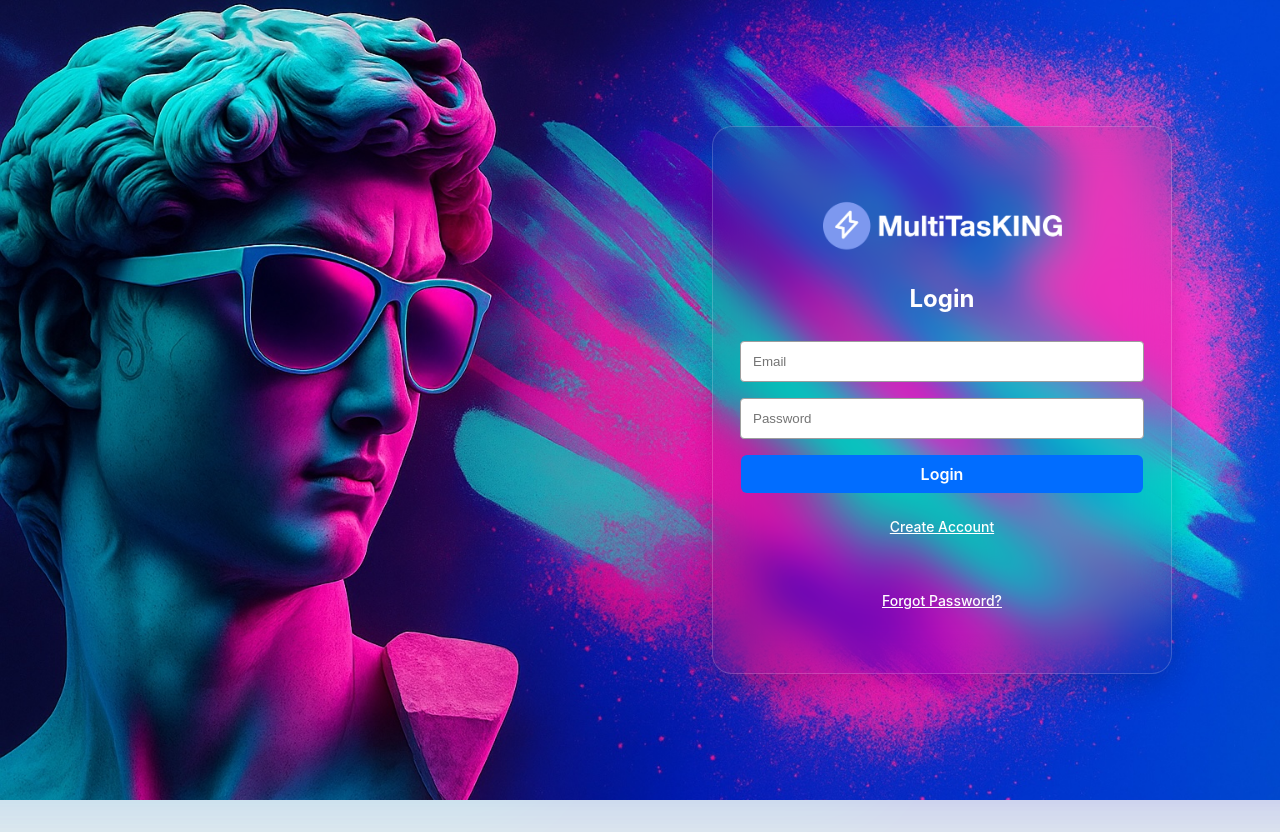
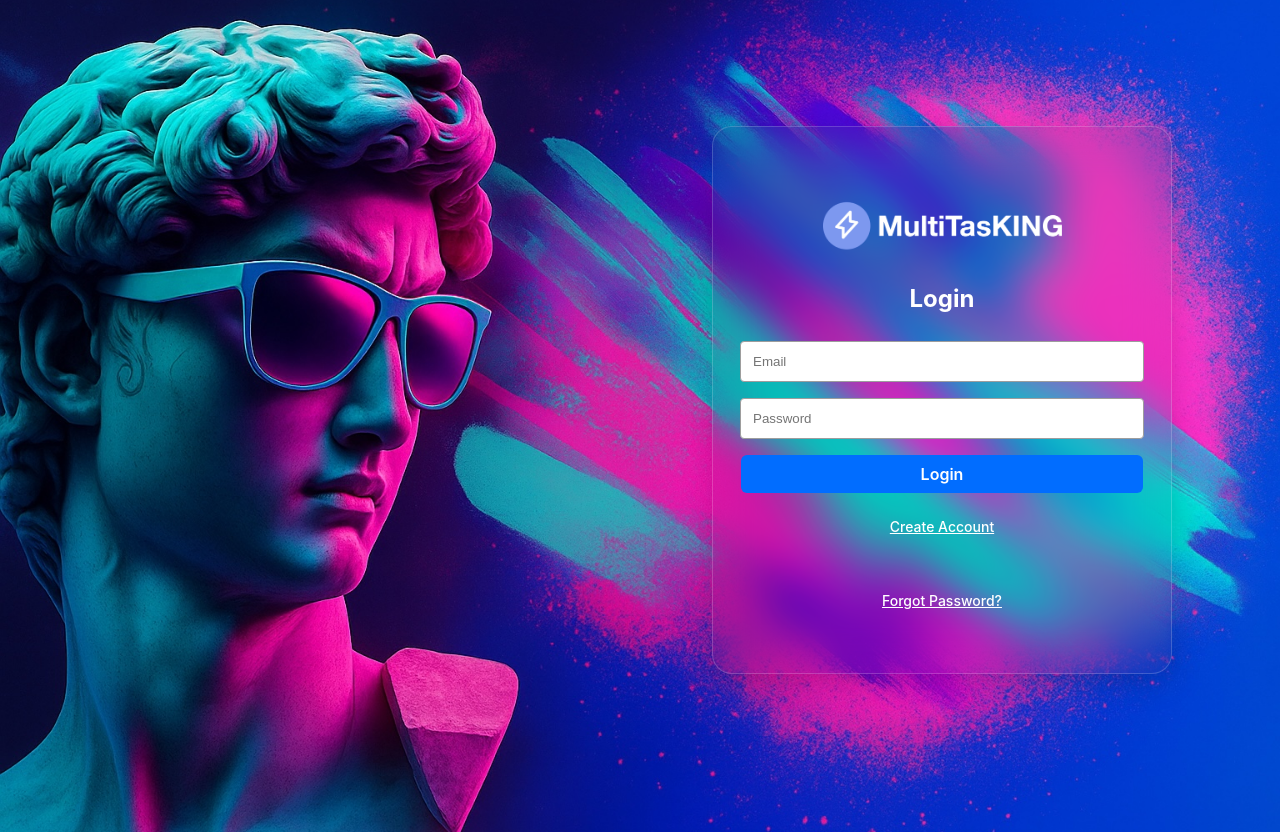
Before and after one commit to sight011/KanbanBoardPQL2025, a React (Vite) app in the folder frontend/: page / in a window 1280 px wide. Built offline with nearby package versions, Linux system fonts and the light colour scheme; no server answers.

Commit message:
Stable – Height fix

```diff
--- a/frontend/src/App.css
+++ b/frontend/src/App.css
@@ -45,7 +45,7 @@
 .app {
     display: flex;
     flex-direction: column;
-    height: 100vh;
+    min-height: 100vh;
     background-color: var(--background-primary);
     color: var(--text-color);
     transition: background-color 0.3s ease;
--- a/frontend/src/components/TaskBoard/TaskBoard.css
+++ b/frontend/src/components/TaskBoard/TaskBoard.css
@@ -10,8 +10,8 @@ html, body, #root, .app {
     max-width: 1440px;
     margin: 0 auto;
     padding: 0 1.5rem;
-    min-height: calc(100vh - 64px);
-    height: auto;
+    min-height: 100vh;
+    background-color: var(--bg-secondary, #f7fafc);
     overflow-x: visible;
 }
 
@@ -48,12 +48,11 @@ html, body, #root, .app {
 .list-view {
     display: flex;
     flex-direction: column;
-    gap: 1rem;
+    flex: 1 1 auto;
+    min-height: 0;
+    height: auto;
     width: 100%;
-    margin: 0 auto;
     padding: 0;
-    min-height: 100vh;
-    height: auto;
     background-color: var(--bg-secondary, #f7fafc);
 }
 
@@ -63,6 +62,8 @@ html, body, #root, .app {
 
 .list-view table {
     width: 100%;
+    max-width: 1320px;
+    margin: 0 auto;
     border-collapse: separate;
     border-spacing: 0;
     background-color: var(#f8f9fa2e);
--- a/frontend/src/index.css
+++ b/frontend/src/index.css
@@ -35,6 +35,7 @@ body {
   background-repeat: no-repeat;
   background-attachment: fixed;
   min-height: 100vh;
+  height: auto;
 }
 
 h1 {
@@ -73,3 +74,8 @@ button:focus-visible {
     background-color: #f9f9f9;
   }
 }
+
+html, body, #root {
+  min-height: 100vh;
+  height: auto;
+}
```
